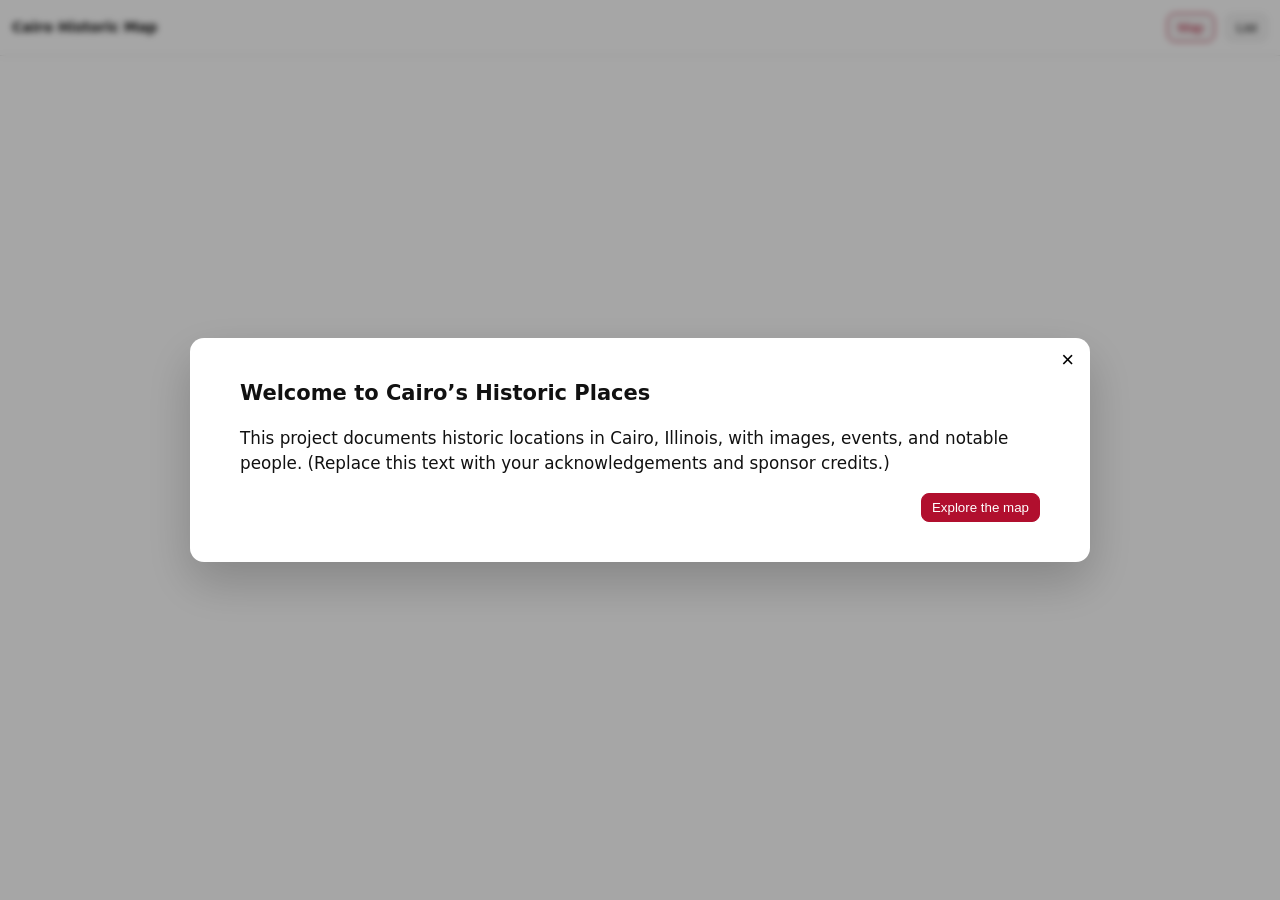
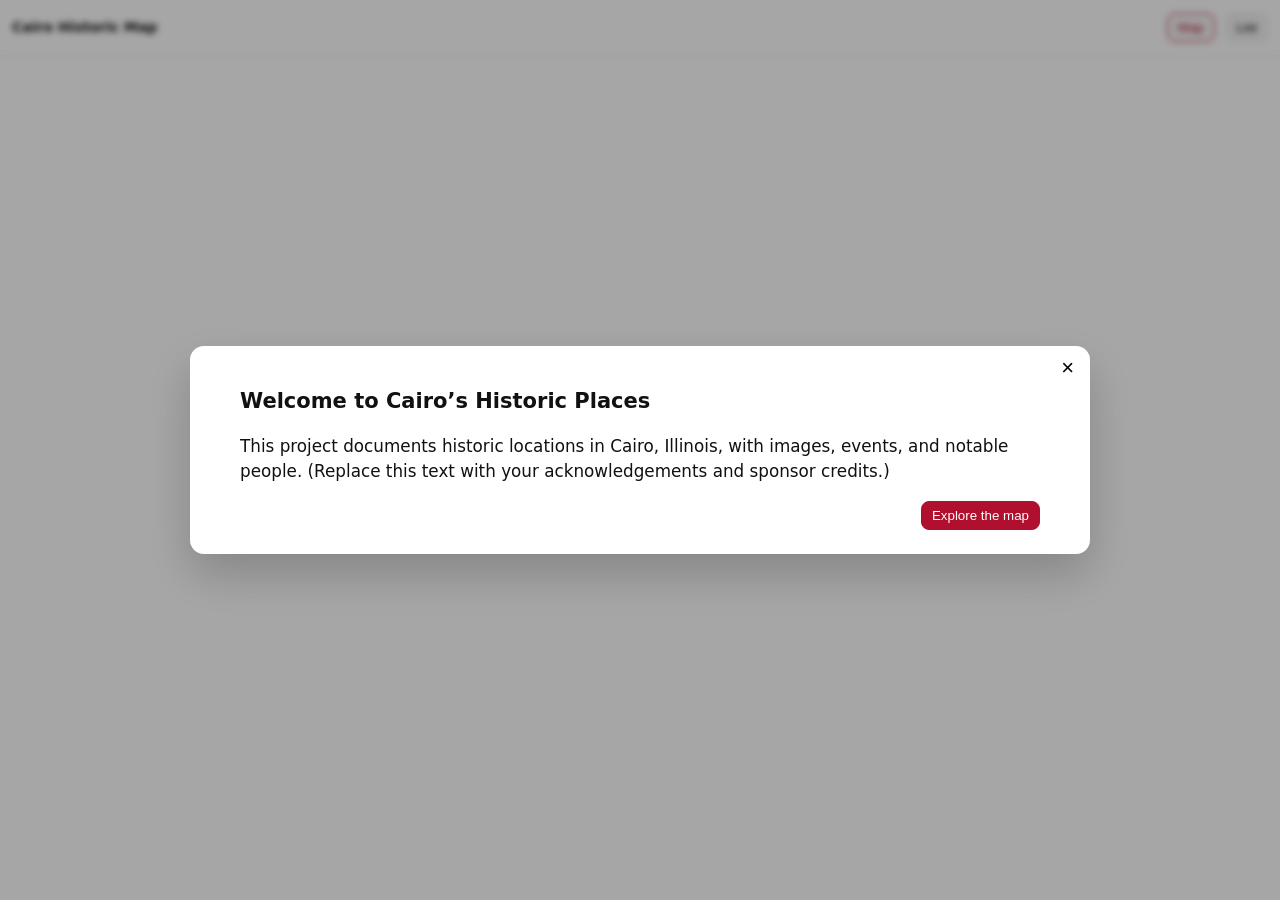

Add scrolling to intro modal windows

--- a/frontend/styles.css
+++ b/frontend/styles.css
@@ -82,7 +82,7 @@ main { height: calc(100vh - 56px); }
 
 /* Allow scrolling inside the place + detail modals when content is long */
 #placeOverlay .modal,
-#detailOverlay .modal
+#detailOverlay .modal,
 #introOverlay .modal {
   max-height: 90vh;      /* don’t grow taller than the viewport */
   overflow-y: auto;
